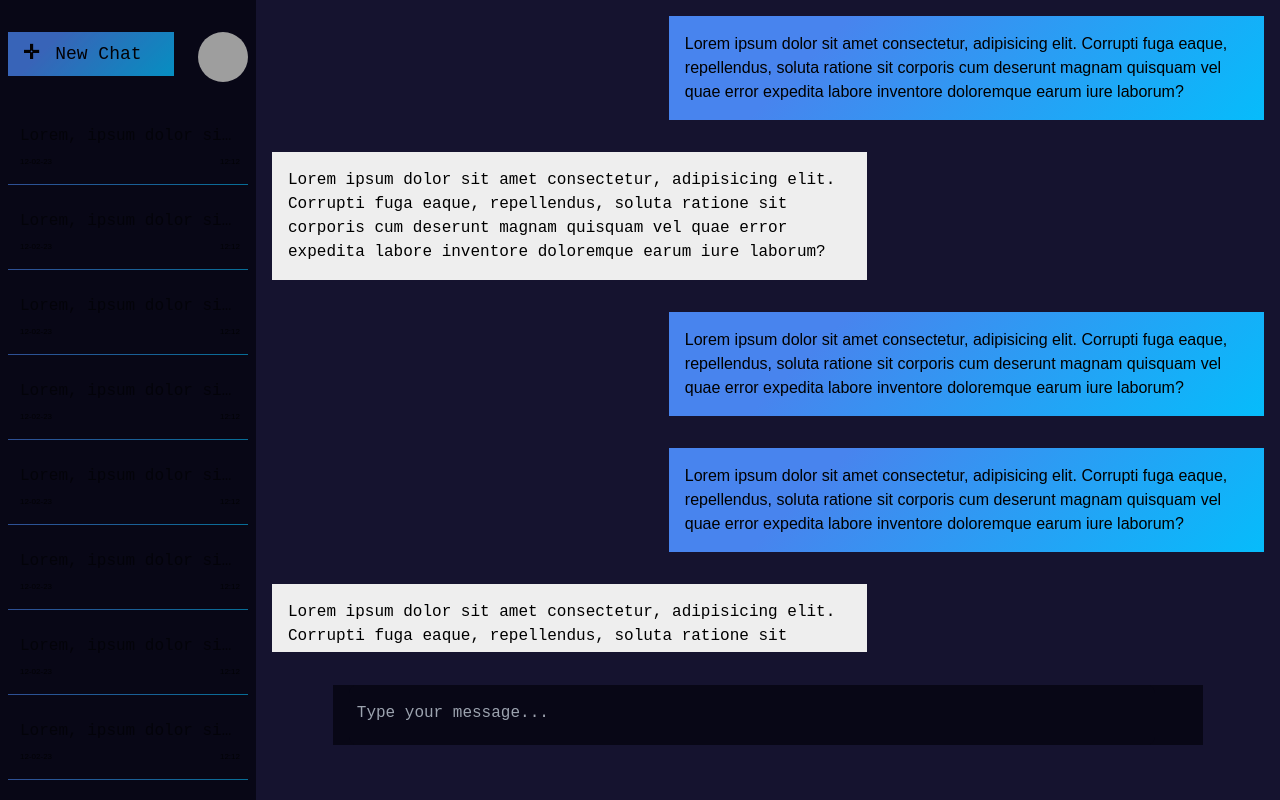
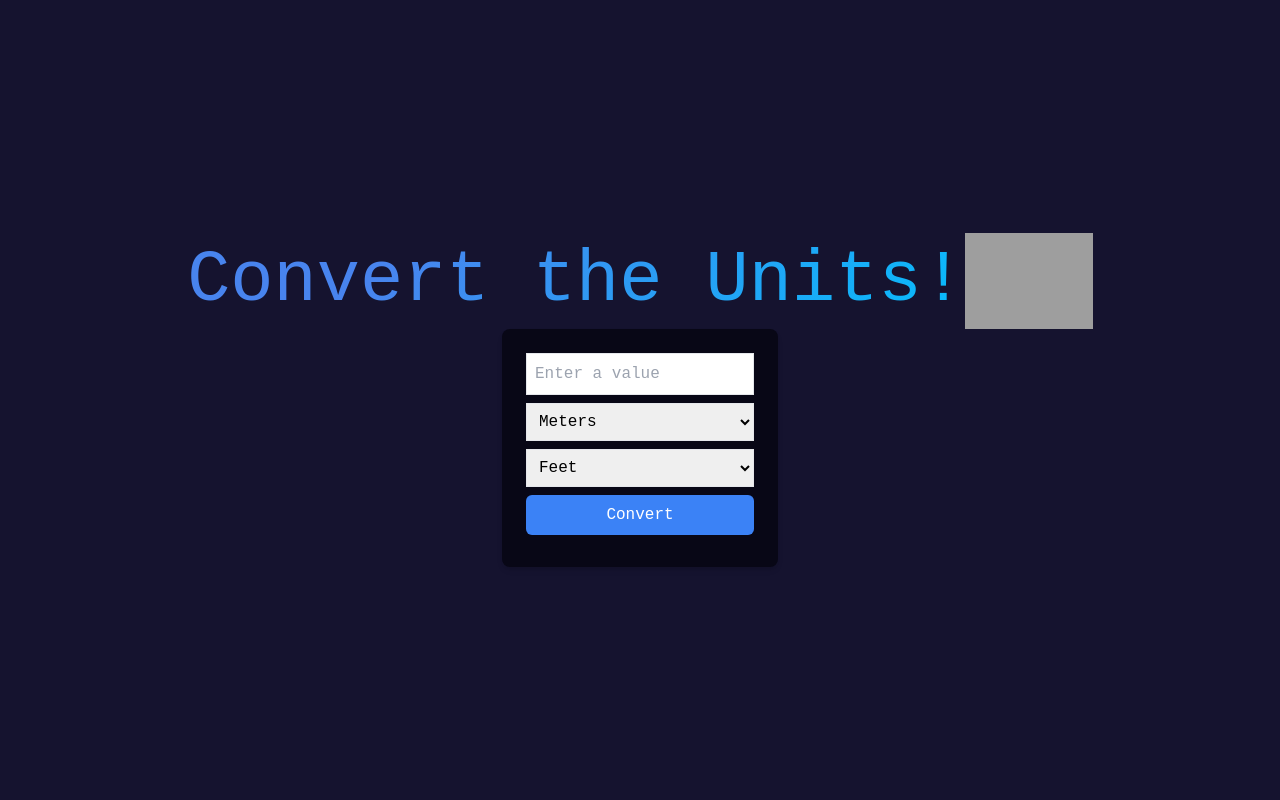
Before and after one commit to I-Himanshu/WebMindz, a Next.js app: page / in a window 1280 px wide. Built offline with nearby package versions, Linux system fonts and the light colour scheme; grey boxes are pictures that could not be loaded.

Commit message:
chat ui done

```diff
--- a/src/app/page.tsx
+++ b/src/app/page.tsx
@@ -11,9 +11,9 @@ export default function Home() {
       {/* <Landing/> */}
       {/* <Login/> */}
       {/* <Options/> */}
-      {/* <UnitConverter/> */}
+      <UnitConverter/>
       {/* <Games/> */}
-      <Chat/>
+      {/* <Chat/> */}
     </>
   );
 }
--- a/src/components/chat/history.tsx
+++ b/src/components/chat/history.tsx
@@ -3,10 +3,10 @@ import React from 'react'
 export default function History() {
   return (
     <div className="px-2 py-2 pb-4 my-2 w-full flex flex-col blueGradBorder secondaryFont border-b-[1px] text-md cursor-pointer font-light opacity-75 transition-all hover:opacity-100 hover:bg-[#1b2c4b] hover:border-0 hover:pb-2">
-        <p className='truncate secondaryFont opacity-75'> <i className="fa-solid fa-comments mr-1"></i> Lorem, ipsum dolor sit amet consectetur adipisicing elit</p>
+        <p className='truncate secondaryFont opacity-75 text-white'> <i className="fa-solid fa-comments mr-1"></i> Lorem, ipsum dolor sit amet consectetur adipisicing elit</p>
         <div className="flex justify-between mt-2">
-            <div className='text-[0.5rem]'><i className="fa-solid fa-calendar-days mr-1"></i>12-02-23</div>
-            <div className='text-[0.5rem]'><i className="fa-solid fa-clock mr-1"></i>12:12</div>
+            <div className='text-[0.5rem] text-white'><i className="fa-solid fa-calendar-days mr-1"></i>12-02-23</div>
+            <div className='text-[0.5rem] text-white'><i className="fa-solid fa-clock mr-1"></i>12:12</div>
         </div>
     </div>
   )
--- a/src/components/chat/user.tsx
+++ b/src/components/chat/user.tsx
@@ -3,7 +3,7 @@ import React from 'react'
 export default function User() {
   return (
     <div className='w-[9 0%] flex flex-row justify-end'>
-        <p className='blueGrad tertiaryFont max-w-[60%] p-4 my-4'>Lorem ipsum dolor sit amet consectetur, adipisicing elit. Corrupti fuga eaque, repellendus, soluta ratione sit corporis cum deserunt magnam quisquam vel quae error expedita labore inventore doloremque earum iure laborum?</p>
+        <p className='blueGrad tertiaryFont max-w-[60%] p-4 my-4 text-white'>Lorem ipsum dolor sit amet consectetur, adipisicing elit. Corrupti fuga eaque, repellendus, soluta ratione sit corporis cum deserunt magnam quisquam vel quae error expedita labore inventore doloremque earum iure laborum?</p>
     </div>
   )
 }
--- a/src/pages/chat.tsx
+++ b/src/pages/chat.tsx
@@ -8,9 +8,9 @@ export default function Chat() {
   return (
     <main className="min-h-screen bg-[#15132f]">
       <div className="flex flex-row w-full min-h-screen">
-        <div className="flex flex-col items-center md:w-[30%] lg:w-[20%] max-h-screen hover:overflow-y-scroll overflow-y-hidden bg-[#080716] pt-8 px-2 pr-4 hover:pr-2">
-          <div className="hidden md:flex flex-row justify-between w-full">
-            <p className="px-4 py-2 mb-8 w-full blueGrad secondaryFont text-lg cursor-pointer opacity-75 transition-all hover:opacity-100 mr-6">
+        <div className="hidden md:flex flex-col items-center md:w-[30%] lg:w-[20%] max-h-screen hover:overflow-y-scroll overflow-y-hidden bg-[#080716] pt-8 px-2 pr-4 hover:pr-2">
+          <div className="flex flex-row justify-between w-full">
+            <p className="text-white px-4 py-2 mb-8 w-full blueGrad secondaryFont text-lg cursor-pointer opacity-75 transition-all hover:opacity-100 mr-6">
               <b className="mr-4">+</b>
               New Chat
             </p>
@@ -43,8 +43,35 @@ export default function Chat() {
           <History />
           <History />
         </div>
-        <div className="flex flex-col pb-10 md:px-0 justify-end items-center md:w-[70%] lg:w-[80%] max-h-screen overflow-y-scroll">
-          <div className="bg-400 overflow-y-scroll px-4">
+        <div className="flex flex-col px-0 pb-10 md:px-0 justify-end items-center w-full md:w-[70%] lg:w-[80%] max-h-screen overflow-y-scroll">
+          <header className="fixed top-0 left-0 w-full py-4 px-2 bg-[#080716] flex md:hidden justify-end items-center">
+          <div className="flex flex-row justify-between w-full">
+            <p className="px-4 text-white py-2 mb-0 w-full blueGrad secondaryFont text-base cursor-pointer opacity-75 transition-all hover:opacity-100 mr-6">
+              <b className="mr-4">+</b>
+              New Chat
+            </p>
+            <div className="profile">
+              <div className="relative group h-full w-full">
+                <div className="w-[40px] h-[40px] rounded-full ">
+                  <img
+                    className="w-full h-full rounded-full cursor-pointer"
+                    src="https://i.pravatar.cc/300"
+                    alt=""
+                  />
+                </div>
+                <div className="opacity-0 group-hover:opacity-100 absolute z-20 -bottom-[80px] right-0 bg-[#15132f] w-[150px] p-2">
+                  <p className="secondaryFont text-[#eeeeee5f] cursor-pointer transition-all hover:text-white my-2 pb-2 border-b-[1px] border-[#eeeeee5f]">
+                    Profile Name
+                  </p>
+                  <p className="secondaryFont text-[#eeeeee5f] cursor-pointer transition-all hover:text-white my-2">
+                    Logout
+                  </p>
+                </div>
+              </div>
+            </div>
+          </div>
+          </header>
+          <div className="bg-400 overflow-y-scroll mt-[75px] md:mt-0 px-4">
             <User />
             <Robo />
             <User />
@@ -52,10 +79,10 @@ export default function Chat() {
             <Robo />
             <User />
           </div>
-          <div className="flex flex-row justify-center bottom-[30px] md:bottom-[15px] pt-4 bg-[#15132f] mx-auto w-[100%] mt-8 relative">
-            <div className="relative flex justify-center items-end max-h-[300px] bg-[#080716] px-4 w-[65%] md:w-[85%] chatInputBox overflow-y-scroll">
+          <div className="flex flex-row justify-center bottom-[10px] md:bottom-[15px] pt-4 bg-[#15132f] mx-auto w-[100%] mt-8 relative">
+            <div className="relative flex justify-center items-end max-h-[300px] bg-[#080716] px-4 w-[90%] md:w-[85%] chatInputBox overflow-y-scroll">
               <textarea
-                className="w-[100%] min-h-[60px] resize-none secondaryFont px-2 py-4 bg-[#080716] border-0 outline-none hover:border-none hover:outline-none rounded-lg chatInputTextarea"
+                className="w-[100%] min-h-[60px] text-white resize-none secondaryFont px-2 py-4 bg-[#080716] border-0 outline-none hover:border-none hover:outline-none rounded-lg chatInputTextarea"
                 placeholder="Type your message..."
                 // set row according to content in it
                 rows={1}
--- a/src/pages/unitconvertor.tsx
+++ b/src/pages/unitconvertor.tsx
@@ -1,4 +1,4 @@
-// components/UnitConverter.tsx
+"use client";
 import React, { useState } from 'react';
 
 const UnitConverter: React.FC = () => {
@@ -33,9 +33,13 @@ const UnitConverter: React.FC = () => {
   };
 
   return (
-    <div className="p-4 border rounded-lg shadow-md">
-      <h2 className="text-2xl font-semibold mb-2">Unit Converter</h2>
-      <div className="flex flex-col gap-2">
+    <main className="flex min-h-screen flex-col items-center justify-center bg-[#15132f] w-full p-6 md:p-12 lg:p-20 relative">
+      <div className="flex flex-row justify-center items-center w-full z-20">
+        <p className="blueGradText secondaryFont text-3xl md:text-5xl lg:text-7xl md:leading-[4rem]">Convert the Units!</p>
+        <img className="w-32" src="https://cdn3d.iconscout.com/3d/premium/thumb/cute-robot-with-creative-idea-6374843-5272689.png?f=webp" alt="" />
+      </div>
+      <div className="p-6 rounded-lg shadow-md bg-[#080716]">
+        <div className="flex flex-col gap-2 secondaryFont">
           <input
             type="number"
             className="border p-2"
@@ -70,6 +74,7 @@ const UnitConverter: React.FC = () => {
           <div className="text-green-600">{result}</div>
         </div>
       </div>
+    </main>
   );
 };
 
```
Lines whose indentation alone changed are shown as unchanged.
